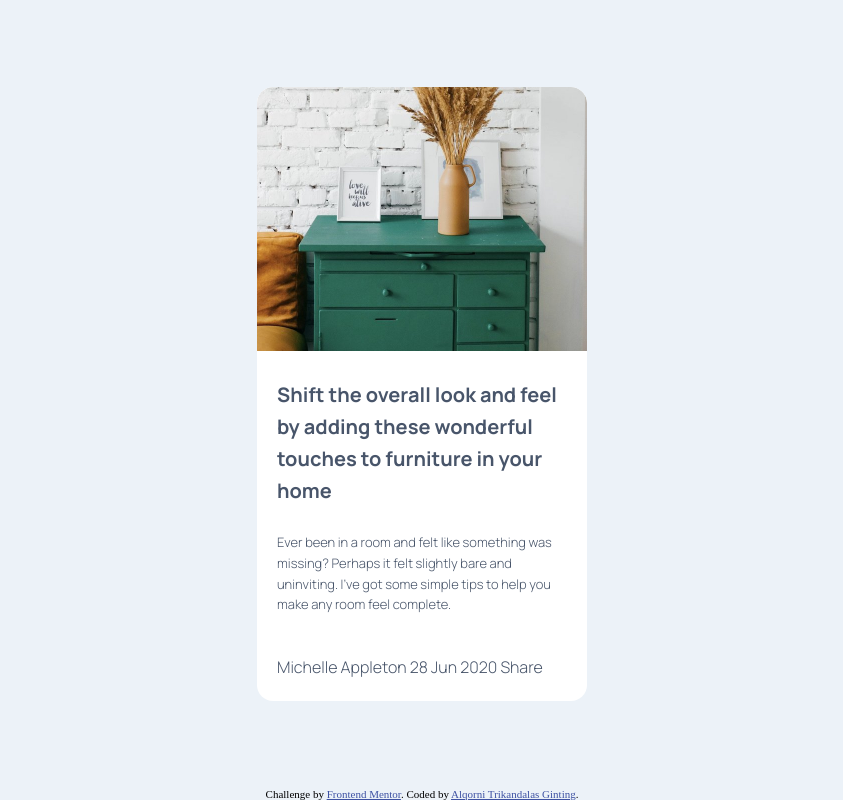
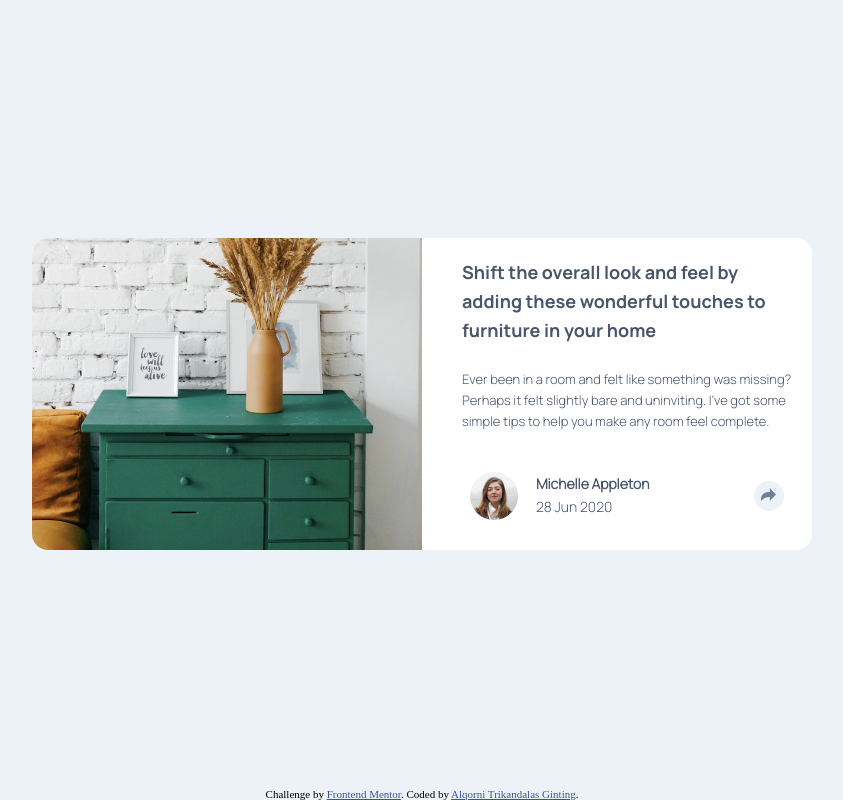
Before and after one commit to Deidals/article-preview-component-master, a plain HTML site: page index.html in a window 1280 px wide. Shown: the whole page, without its empty margins (218-1061 px from the left). Drawn offline with Linux system fonts and the light colour scheme.

Commit message:
Ver 0.50a (sudah siap versi mobile)

```diff
--- a/index.html
+++ b/index.html
@@ -6,11 +6,13 @@
 
   <link rel="icon" type="image/png" sizes="32x32" href="./images/favicon-32x32.png">
   <link rel="stylesheet" href="style.css">
+  <script defer src="main.js"></script>
   <title>Frontend Mentor | Article preview component</title>
 </head>
 <body>
   <div class="bigcontainer">
-    <img src="images/drawers.jpg" alt="Drawers">
+    <img id="drawer"src="images/drawers.jpg" alt="Drawers">
+    <div class="secondarycontainer">
   <header>
     <p>
       Shift the overall look and feel by adding these wonderful
@@ -24,16 +26,30 @@
         to help you make any room feel complete.
       </p>
     </main>
+      <div class="interactive">
     <footer>
-        Michelle Appleton
-        28 Jun 2020
-
-        Share
+      <figure>
+        <img class="identity" id="avatar" src="images/avatar-michelle.jpg" alt="Michelle">
+        <p class="socialMedia">SHARE</p>
+        <a href="http://facebook.com/"><svg class="socialMedia" xmlns="http://www.w3.org/2000/svg" width="20" height="20"><path fill="#FFF" d="M18.896 0H1.104C.494 0 0 .494 0 1.104v17.793C0 19.506.494 20 1.104 20h9.58v-7.745H8.076V9.237h2.606V7.01c0-2.583 1.578-3.99 3.883-3.99 1.104 0 2.052.082 2.329.119v2.7h-1.598c-1.254 0-1.496.597-1.496 1.47v1.928h2.989l-.39 3.018h-2.6V20h5.098c.608 0 1.102-.494 1.102-1.104V1.104C20 .494 19.506 0 18.896 0z"/></svg></a>
+        <a href="http://twitter.com/"><svg class="socialMedia" xmlns="http://www.w3.org/2000/svg" width="20" height="17"><path fill="#FFF" d="M20 2.172a8.192 8.192 0 01-2.357.646 4.11 4.11 0 001.804-2.27 8.22 8.22 0 01-2.605.996A4.096 4.096 0 0013.847.248c-2.65 0-4.596 2.472-3.998 5.037A11.648 11.648 0 011.392 1a4.109 4.109 0 001.27 5.478 4.086 4.086 0 01-1.858-.513c-.045 1.9 1.318 3.679 3.291 4.075a4.113 4.113 0 01-1.853.07 4.106 4.106 0 003.833 2.849A8.25 8.25 0 010 14.658a11.616 11.616 0 006.29 1.843c7.618 0 11.922-6.434 11.663-12.205A8.354 8.354 0 0020 2.172z"/></svg></a>
+        <a href="http://pinterest.com/"><svg class="socialMedia" xmlns="http://www.w3.org/2000/svg" width="20" height="20"><path fill="#FFF" d="M10 0C4.478 0 0 4.477 0 10c0 4.237 2.636 7.855 6.356 9.312-.088-.791-.167-2.005.035-2.868.182-.78 1.172-4.97 1.172-4.97s-.299-.6-.299-1.486c0-1.39.806-2.428 1.81-2.428.852 0 1.264.64 1.264 1.408 0 .858-.545 2.14-.828 3.33-.236.995.5 1.807 1.48 1.807 1.778 0 3.144-1.874 3.144-4.58 0-2.393-1.72-4.068-4.177-4.068-2.845 0-4.515 2.135-4.515 4.34 0 .859.331 1.781.745 2.281a.3.3 0 01.069.288l-.278 1.133c-.044.183-.145.223-.335.134-1.249-.581-2.03-2.407-2.03-3.874 0-3.154 2.292-6.052 6.608-6.052 3.469 0 6.165 2.473 6.165 5.776 0 3.447-2.173 6.22-5.19 6.22-1.013 0-1.965-.525-2.291-1.148l-.623 2.378c-.226.869-.835 1.958-1.244 2.621.937.29 1.931.446 2.962.446 5.522 0 10-4.477 10-10S15.522 0 10 0z"/></svg></a>
+        <figcaption>
+          <div class="identity">
+            <strong>Michelle Appleton</strong>
+            28 Jun 2020
+          </div>
+        </figcaption>
+        <button type="button"><svg xmlns="http://www.w3.org/2000/svg" width="15" height="13"><path id="share" fill="#6E8098" d="M15 6.495L8.766.014V3.88H7.441C3.33 3.88 0 7.039 0 10.936v2.049l.589-.612C2.59 10.294 5.422 9.11 8.39 9.11h.375v3.867L15 6.495z"/></svg></button>
+      </figure>
     </footer>
+      </div>
+  </div>
   </div>
   <div class="attribution">
     Challenge by <a href="https://www.frontendmentor.io?ref=challenge" target="_blank">Frontend Mentor</a>.
     Coded by <a href="https://github.com/Deidals">Alqorni Trikandalas Ginting</a>.
   </div>
+
 </body>
 </html>
--- /dev/null
+++ b/main.js
@@ -0,0 +1,45 @@
+const button = document.querySelector(`button`);
+const footer = document.querySelector(`.interactive`);
+const buttonColor = document.querySelector(`#share`);
+const identity = document.querySelectorAll(`.identity`);
+const socialMedia = document.querySelectorAll(`.socialMedia`); // Change this to querySelectorAll
+
+socialMedia.forEach(item => {
+    item.style.display = `none`; // Initially hide all socialMedia items
+});
+
+let isActive = false;
+
+button.addEventListener(`click`, function () {
+    const screenWidth = window.innerWidth;
+
+    if (screenWidth < 1000 && isActive === false) {
+        footer.style.backgroundColor = `hsl(217, 19%, 35%)`;
+        button.style.backgroundColor = `hsl(214, 17%, 51%)`;
+        buttonColor.style.fill = `white`;
+
+        identity.forEach(item => {
+            item.style.display = `none`;
+        });
+
+        socialMedia.forEach(item => {
+            item.style.display = `block`; // Hide social media icons
+        });
+
+        isActive = true;
+    } else if (screenWidth < 1000 && isActive === true) {
+        footer.style.backgroundColor = `inherit`;
+        button.style.backgroundColor = `hsl(210, 46%, 95%)`;
+        buttonColor.style.fill = `#6E8098`;
+
+        identity.forEach(item => {
+            item.style.display = `block`; // Show identity
+        });
+
+        socialMedia.forEach(item => {
+            item.style.display = `none`; // Show social media icons
+        });
+
+        isActive = false;
+    }
+});
--- a/style.css
+++ b/style.css
@@ -55,7 +55,7 @@ img{
 }
 header p{
     font-family: "Manrope Bold";
-    font-size: 20px;
+    font-size: 18px;
     margin: 20px 20px 5px;
 }
 main{
@@ -64,4 +64,67 @@ main{
 }
 footer{
     padding: 20px;
+    font-size: 14px;
 }
+figure{
+    display: flex;
+    flex-direction: row;
+    justify-content: space-between;
+    align-items: center;
+    margin: auto;
+    width: 95%;
+
+}
+
+#avatar{
+    width: 3rem;
+    height: auto;
+    border-radius: 50%;
+}
+
+button{
+    all: unset;
+    border: none;
+    background-color: hsl(210, 46%, 95%);
+    border-radius: 50%;
+    width: 30px;
+    height: 30px;
+    margin-left: 20%;
+    text-align: center;
+    cursor: pointer;
+    flex-shrink: 0;
+}
+
+strong{
+    display: block;
+}
+
+figure p{
+    color: white;
+    letter-spacing: 5px;
+}
+@media screen and (min-width: 1000px) {
+    .bigcontainer{
+        display: flex;
+        flex-direction: row;
+        justify-content: space-between;
+        width: 780px;
+    }
+    main{
+        width: 370px;
+    }
+    header{
+        width: 370px;
+    }
+    #drawer{
+        width: 50%;
+        border-top-right-radius: 0;
+        object-fit: cover;
+    }
+    #secondarycontainer{
+        width: 50%;
+    }
+    button{
+        margin-left: 100px;
+    }
+}
```
